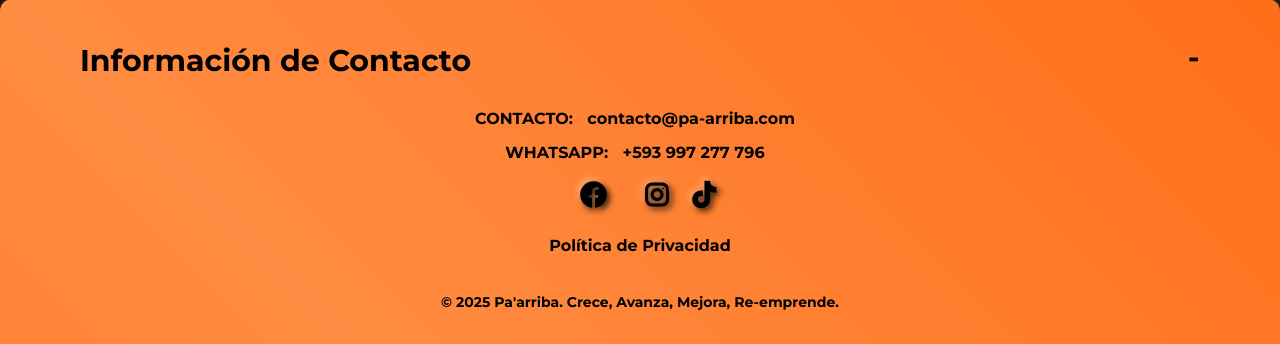
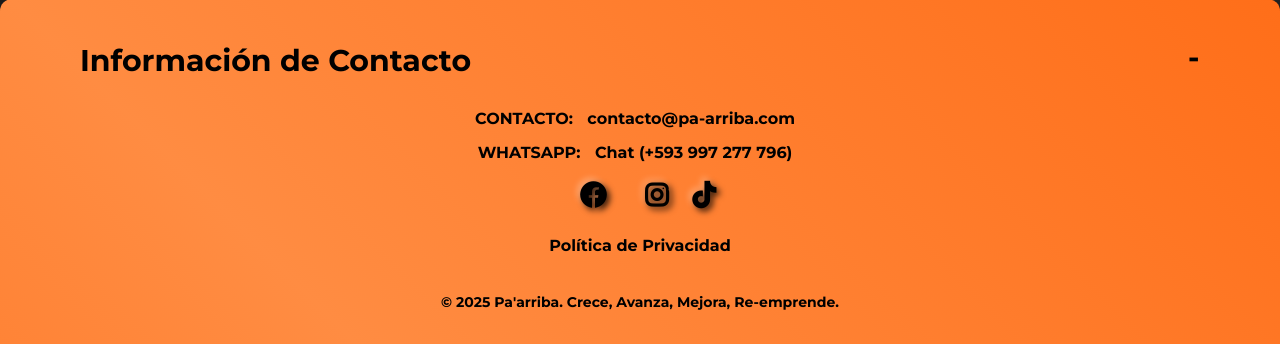
Before and after one commit to LuishErnesto-blip/pa_arriba_web, a Django app: a page that uses core/templates/core/footer_section.html in a window 1280 px wide. Shown: the part 5407-5751 px from the top of the page. Run offline with Django 5.2, Linux system fonts and the light colour scheme; data comes from the database, SQL or seed files in the repository; some libraries are stand-ins or nearby versions.

Commit message:
fix pixel whatsapp event

```diff
--- a/core/templates/core/footer_section.html
+++ b/core/templates/core/footer_section.html
@@ -20,10 +20,11 @@
                     WHATSAPP:
                     <a
                         href="https://wa.me/593997277796?text=Hola%20Pa%E2%80%99Arriba%2C%20quiero%20mejorar%20mi%20negocio%20y%20necesito%20una%20gu%C3%ADa%20personalizada."
+                        onclick="fbq('track', 'Contact');"
                         target="_blank"
                         class="text-pa-arriba-orange-light font-semibold hover:underline"
                     >
-                        +593 997 277 796
+                        Chat (+593 997 277 796)
                     </a>
                 </p>
                 <div class="social-links flex justify-center space-x-6 text-2xl">
```
